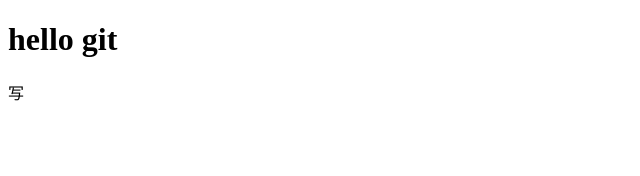
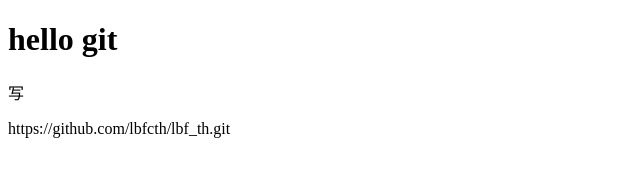
Before and after one commit to lbfcth/lbf_th, a plain HTML site: page test.html in a window 1280 px wide. Shown: the whole page, without its empty margins (0-640 px from the left). Drawn offline with Linux system fonts and the light colour scheme.

Commit message:
test.html

```diff
--- a/test.html
+++ b/test.html
@@ -10,5 +10,6 @@
 		<h1>hello git</h1>
 		<p>写</p>
 		<div class="banner"></div>
+		<p>https://github.com/lbfcth/lbf_th.git</p>
 	</body>
 </html>
```
